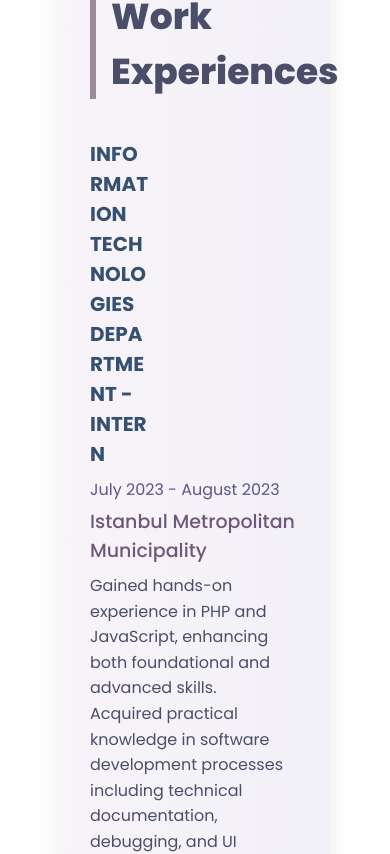
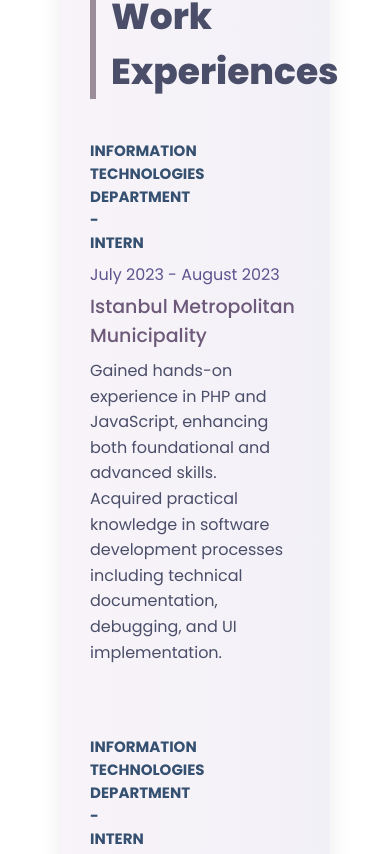
Before and after one commit to Nisanureser/resumeApp, a React (Vite) app: page / in a window 390 px wide. Shown: the part 2511-3365 px from the top of the page. Built offline with nearby package versions, Linux system fonts and the light colour scheme; a web font is replaced by a local one.

Commit message:
work-position

```diff
--- a/src/css/workExperience.css
+++ b/src/css/workExperience.css
@@ -88,7 +88,9 @@
     margin-top: 8px;
   }
   .work-position {
-    font-size: 20px;
+    font-size: 15px;
     font-weight: 700;
+    word-break: normal;
+    white-space: normal;
   }
 }
```
